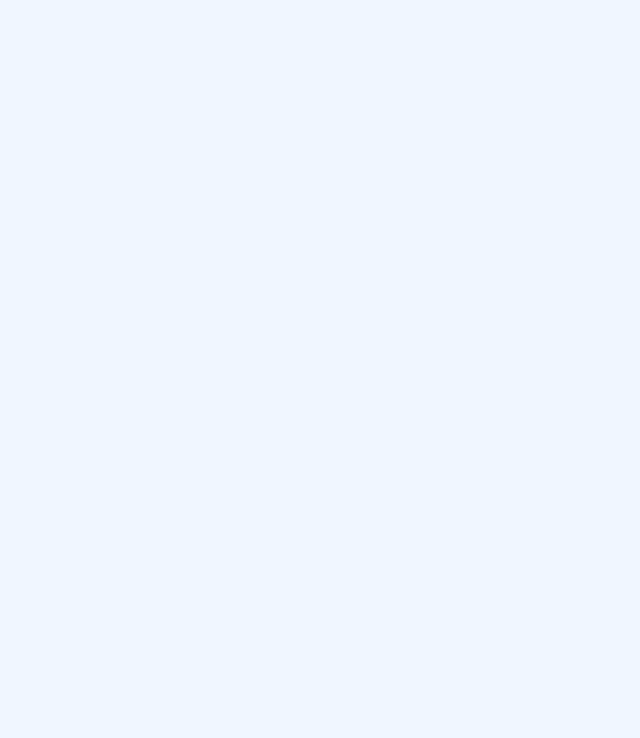
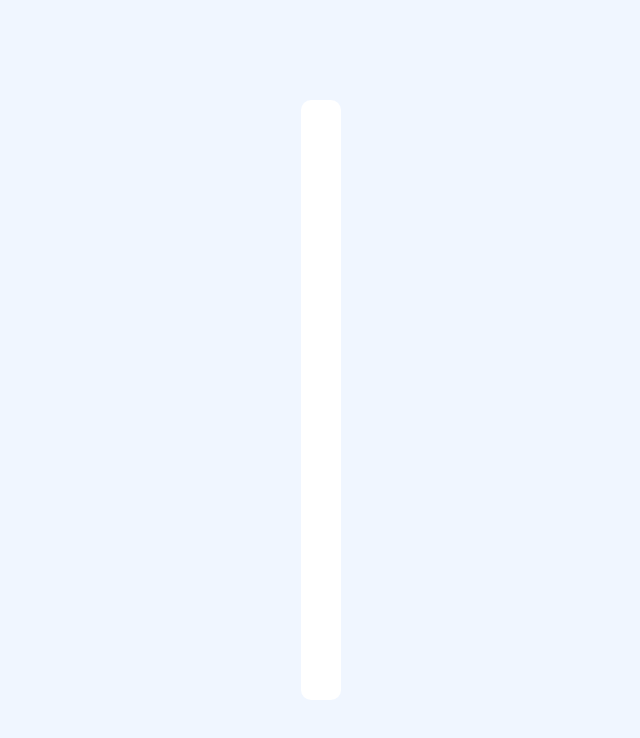
Before and after one commit to hun-ah/multi-step-form-v2, a React (Vite) app: page / in a window 1280 px wide. Shown: the top 738 px of the page, without its empty margins (319-959 px from the left). Built offline with nearby package versions, Linux system fonts and the light colour scheme.

Commit message:
created and started layout css

```diff
--- a/src/components/layout/layout.module.css
+++ b/src/components/layout/layout.module.css
@@ -0,0 +1,19 @@
+.container {
+  height: 600px;
+  background: #fff;
+  padding: 20px;
+  border-radius: 10px;
+  margin: 20px;
+}
+
+@media screen and (min-width: 755px) {
+  .container {
+    position: relative;
+  }
+}
+
+@media screen and (max-width: 755px) {
+  .container {
+    width: 100%;
+  }
+}
```
